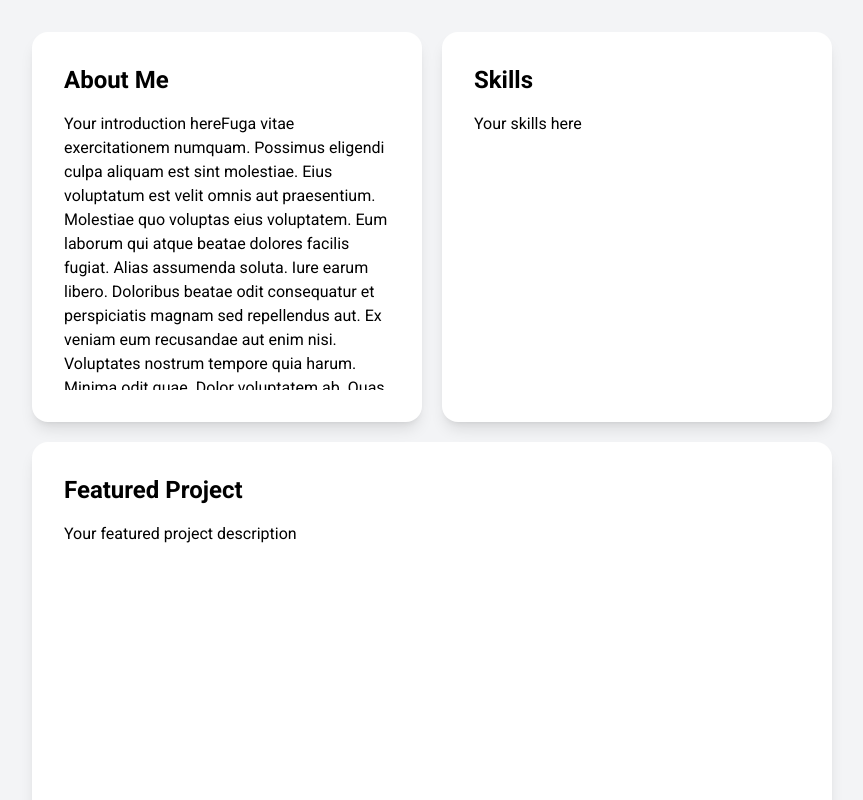
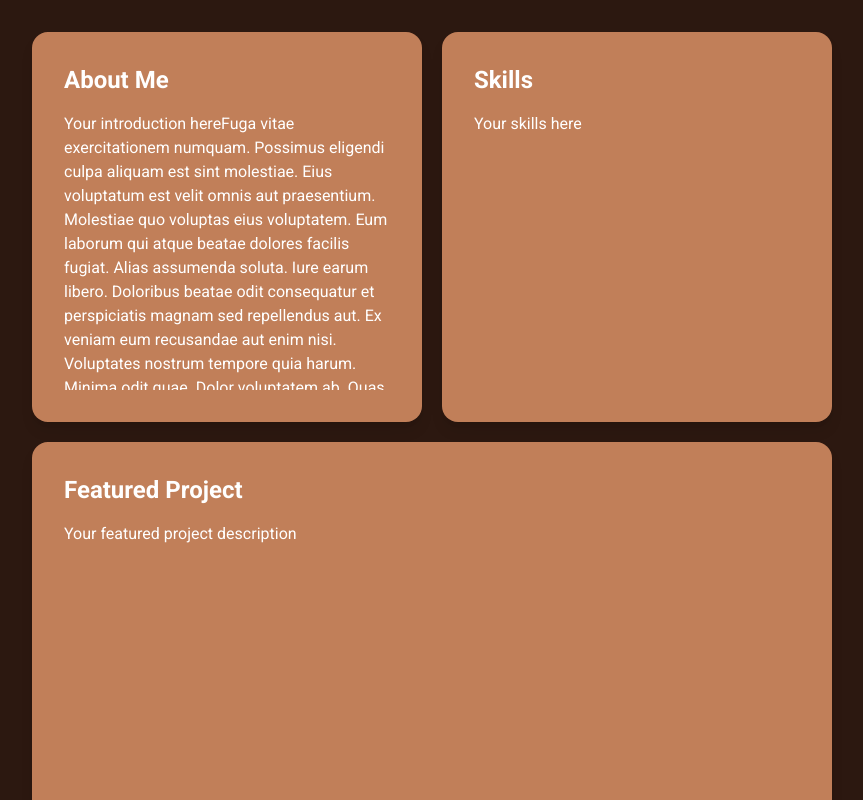
Before and after one commit to kkayam/portfolio, a Next.js app: page / in a window 1280 px wide. Shown: the top 800 px of the page, without its empty margins (208-1071 px from the left). Built offline with nearby package versions, Linux system fonts and the light colour scheme.

Commit message:
earthy colors

```diff
--- a/app/page.js
+++ b/app/page.js
@@ -2,7 +2,7 @@ import PortfolioBox from '@/components/PortfolioBox';
 
 export default function Home() {
   return (
-    <main className="min-h-screen bg-gray-100 p-4 md:p-8">
+    <main className="min-h-screen bg-[#2C1810] p-4 md:p-8">
       <div className="mx-auto max-w-[800px] w-full">
         <div className="grid grid-cols-1 md:grid-cols-2 gap-5">
           <PortfolioBox title="About Me">
--- a/components/PortfolioBox.js
+++ b/components/PortfolioBox.js
@@ -13,7 +13,8 @@ export default function PortfolioBox({
 }) {
   return (
     <div className={`
-      bg-white
+      bg-[#C17F59]
+      text-white
       rounded-2xl
       shadow-lg
       hover:shadow-xl
@@ -23,8 +24,8 @@ export default function PortfolioBox({
       ${className}
     `}>
       <div className="h-full p-8">
-        {title && <h2 className="text-2xl font-bold mb-4">{title}</h2>}
-              <div className="h-[calc(100%-1rem-32px)] overflow-auto">
+        {title && <h2 className="text-2xl font-bold mb-4 text-white">{title}</h2>}
+        <div className="h-[calc(100%-1rem-32px)] overflow-auto">
           <div className="text-base space-y-4">
             {children}
           </div>
```
